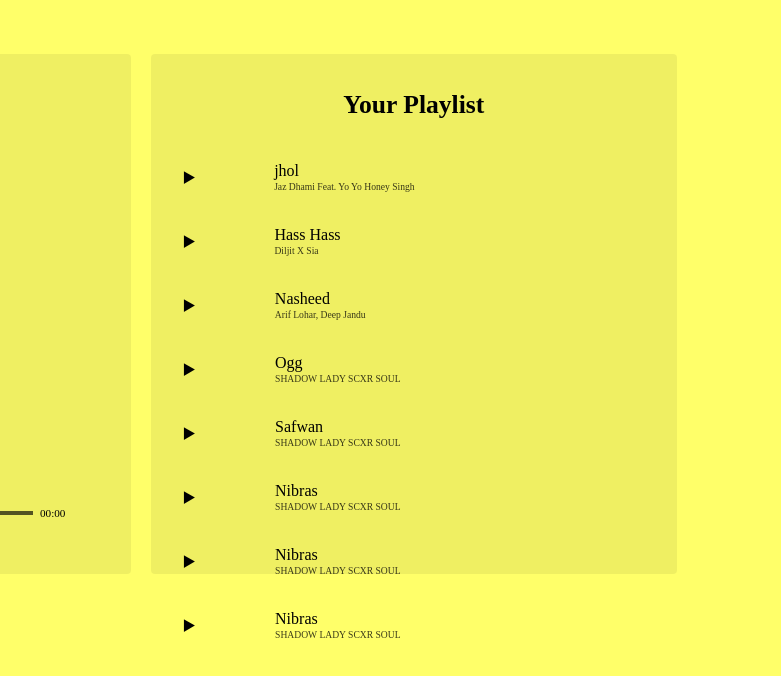
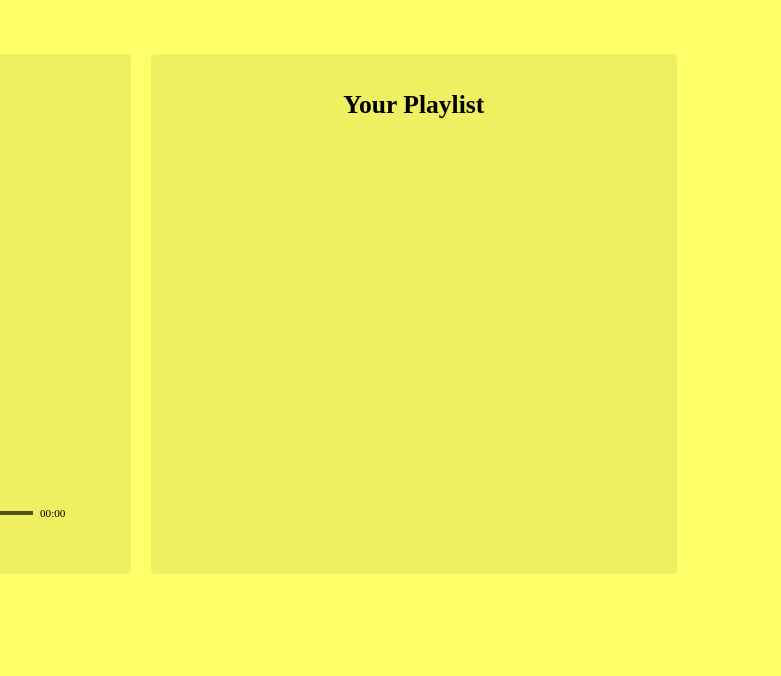
Before and after one commit to nibraspython/oggy-song, a plain HTML site: page index.html in a window 1280 px wide. Shown: the full height of the page, 499-1280 px from the left. Drawn offline with Linux system fonts and the light colour scheme.

Commit message:
Update index.html

```diff
--- a/index.html
+++ b/index.html
@@ -61,102 +61,18 @@
     </div>
 
     <div id="playlist" class="playlist-container">
-  <!-- Playlist items will be dynamically added here -->
-</div>
-    <!-- second box -->
+      <!-- Playlist items will be dynamically added here -->
+    </div>
+
     <div class="main box">
       <div class="current-playing">
         <p class="heading">Your Playlist</p>
       </div>
-
-      <div class="loader" onclick="song1OnClick()">
-        <div class="song">
-          <p class="name">jhol</p>
-          <p class="artist">Jaz Dhami Feat. Yo Yo Honey Singh</p>
-        </div>
-
-        <div class="album-cover" id="album-cover1"></div>
-
-        <div class="play"></div>
-      </div>
-
-      <div class="loader" onclick="song2OnClick()">
-        <div class="song">
-          <p class="name">Hass Hass</p>
-          <p class="artist">Diljit X Sia</p>
-        </div>
-
-        <div class="album-cover" id="album-cover2"></div>
-
-        <div class="play"></div>
-      </div>
-
-      <div class="loader" onclick="song3OnClick()">
-        <div class="song">
-          <p class="name">Nasheed</p>
-          <p class="artist">Arif Lohar, Deep Jandu</p>
-        </div>
-
-        <div class="album-cover" id="album-cover3"></div>
-
-        <div class="play"></div>
-      </div>
-
-      <div class="loader" onclick="song4OnClick()">
-        <div class="song">
-          <p class="name">Ogg</p>
-          <p class="artist">SHADOW LADY SCXR SOUL</p>
-        </div>
-
-        <div class="album-cover" id="album-cover4"></div>
-
-        <div class="play"></div>
-      </div>
-
-      <div class="loader" onclick="song5OnClick()">
-        <div class="song">
-          <p class="name">Safwan</p>
-          <p class="artist">SHADOW LADY SCXR SOUL</p>
-        </div>
-
-        <div class="album-cover" id="album-cover5"></div>
-
-        <div class="play"></div>
-      </div>
-
-      <div class="loader" onclick="song6OnClick()">
-        <div class="song">
-          <p class="name">Nibras</p>
-          <p class="artist">SHADOW LADY SCXR SOUL</p>
-        </div>
-
-        <div class="album-cover" id="album-cover6"></div>
-
-        <div class="play"></div>
-      </div>
-
-      <div class="loader" onclick="song7OnClick()">
-        <div class="song">
-          <p class="name">Nibras</p>
-          <p class="artist">SHADOW LADY SCXR SOUL</p>
-        </div>
-
-        <div class="album-cover" id="album-cover6"></div>
-
-        <div class="play"></div>
-      </div>
-
-      <div class="loader" onclick="song8OnClick()">
-        <div class="song">
-          <p class="name">Nibras</p>
-          <p class="artist">SHADOW LADY SCXR SOUL</p>
-        </div>
-
-        <div class="album-cover" id="album-cover6"></div>
-
-        <div class="play"></div>
+      <div id="song-list">
+        <!-- Existing songs will be dynamically added here -->
       </div>
     </div>
+
     <!-- Load the main script for the player -->
     <script src="script.js"></script>
   </body>
```
